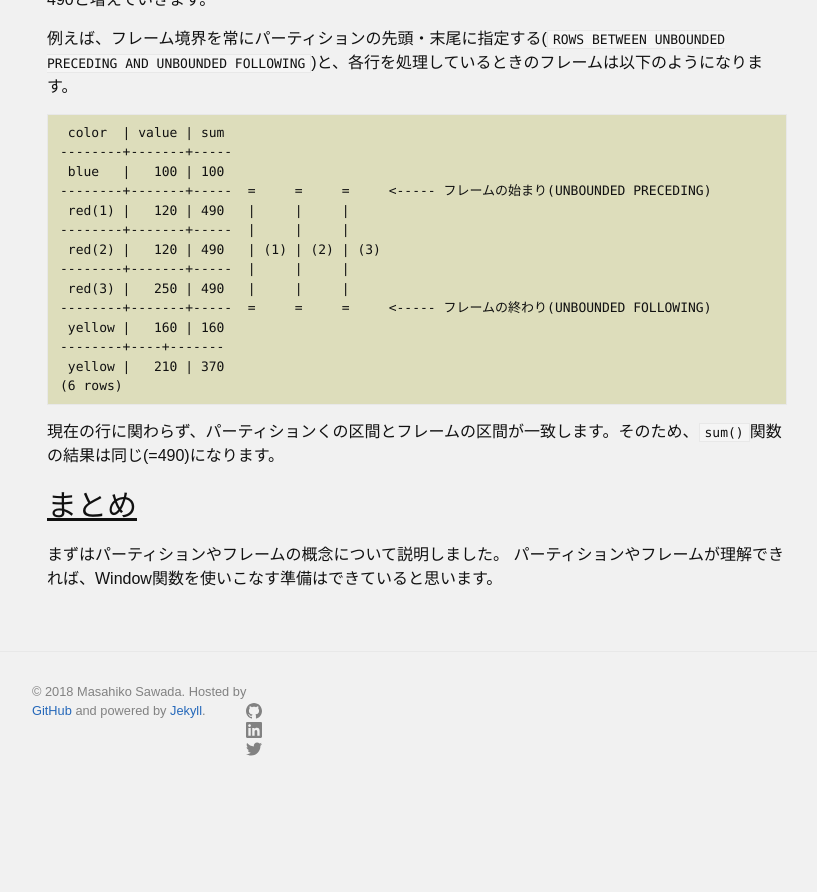
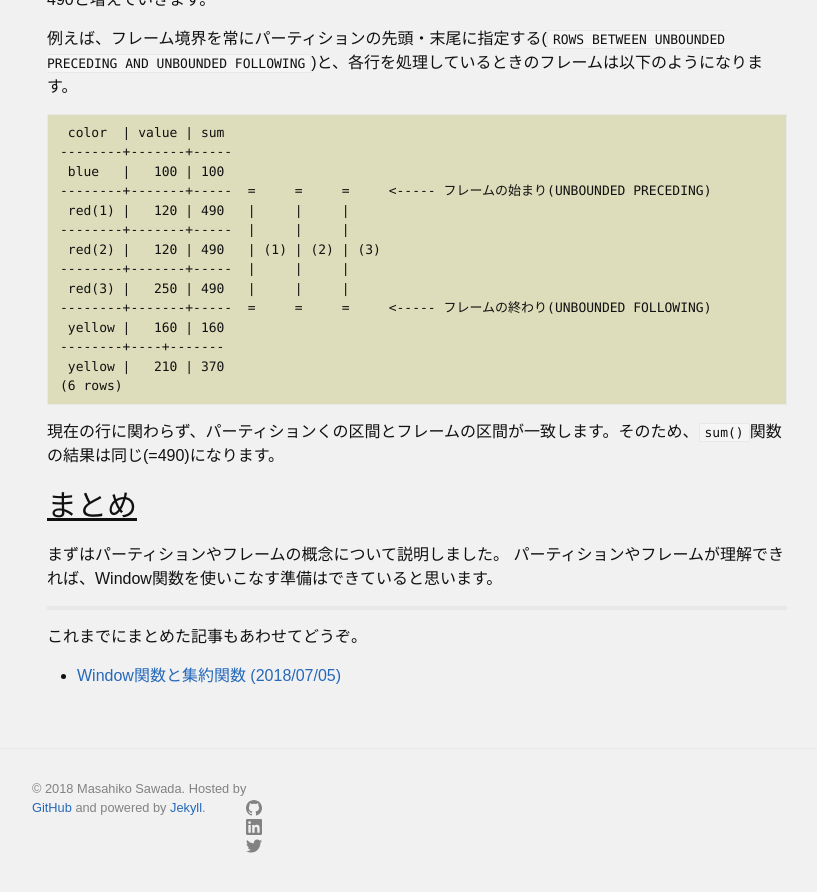
Before and after one commit to MasahikoSawada/masahikosawada.github.io, a Jekyll site: the page built from _posts/2018-07-04-Basics-of-Window-Function.md, in a window 1280 px wide and 900 px high, scrolled down 3382 px. Shown: the top 892 px of the window, without its empty margins (223-1040 px from the left). Built offline with Jekyll 4.4.1, drawn with Linux system fonts in a browser that asks for light colours; comment, search, counter and statistics services are not loaded; before the commit the page ends 4185 px from its top, so only the background shows below that.

Commit message:
Add post list about Window Function at bottom of posts.

```diff
--- a/_posts/2018-07-04-Basics-of-Window-Function.md
+++ b/_posts/2018-07-04-Basics-of-Window-Function.md
@@ -179,3 +179,14 @@
 # まとめ
 まずはパーティションやフレームの概念について説明しました。
 パーティションやフレームが理解できれば、Window関数を使いこなす準備はできていると思います。
+
+---
+
+これまでにまとめた記事もあわせてどうぞ。
+
+{% assign posts_list = site.posts | sort: 'date', 'last' %}
+{% for post in posts_list %}
+	{% if post.title contains 'Window' and post.title != page.title %}
+* [{{ post.title }} ({{post.date | date: "%Y/%m/%d"}})]({{ post.url }})
+	{% endif %}
+{% endfor %}
```
Also changed, not shown: _posts/2018-07-05-Window-Function-and-Aggregate-Function.md (+15 -0 lines).
